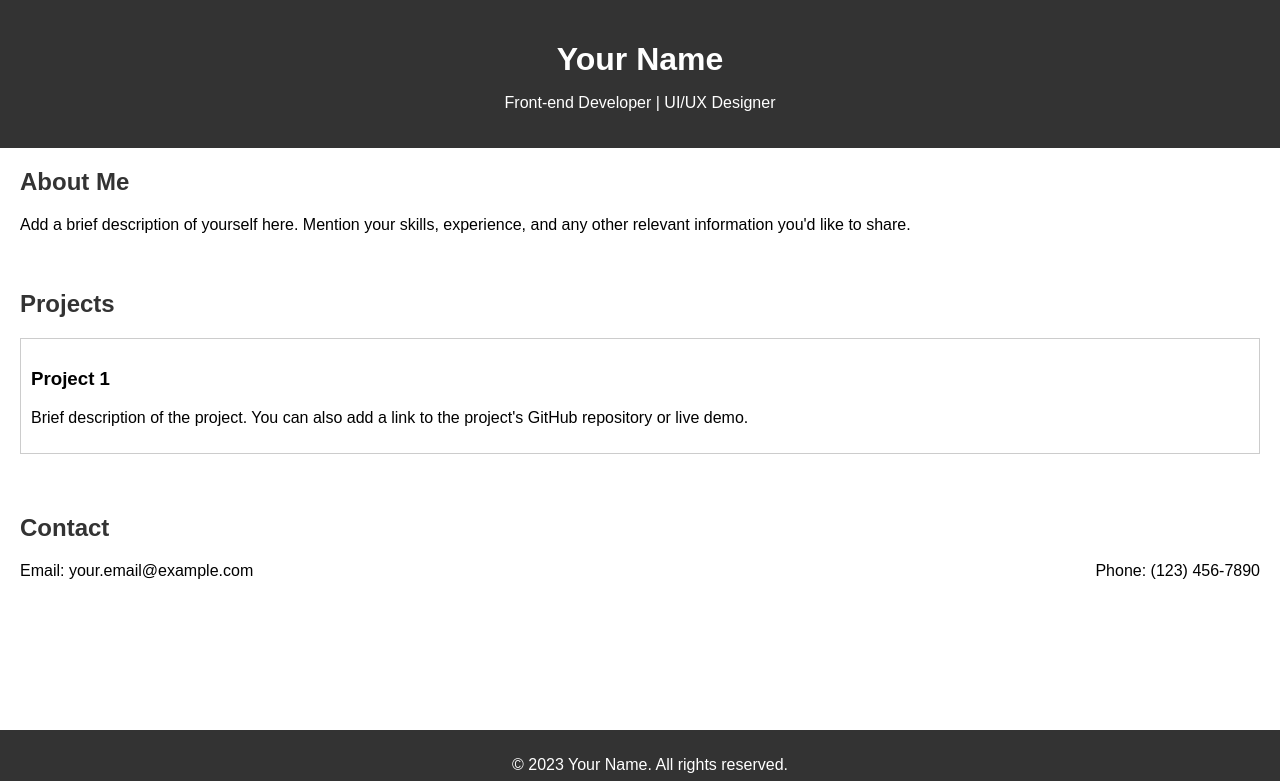
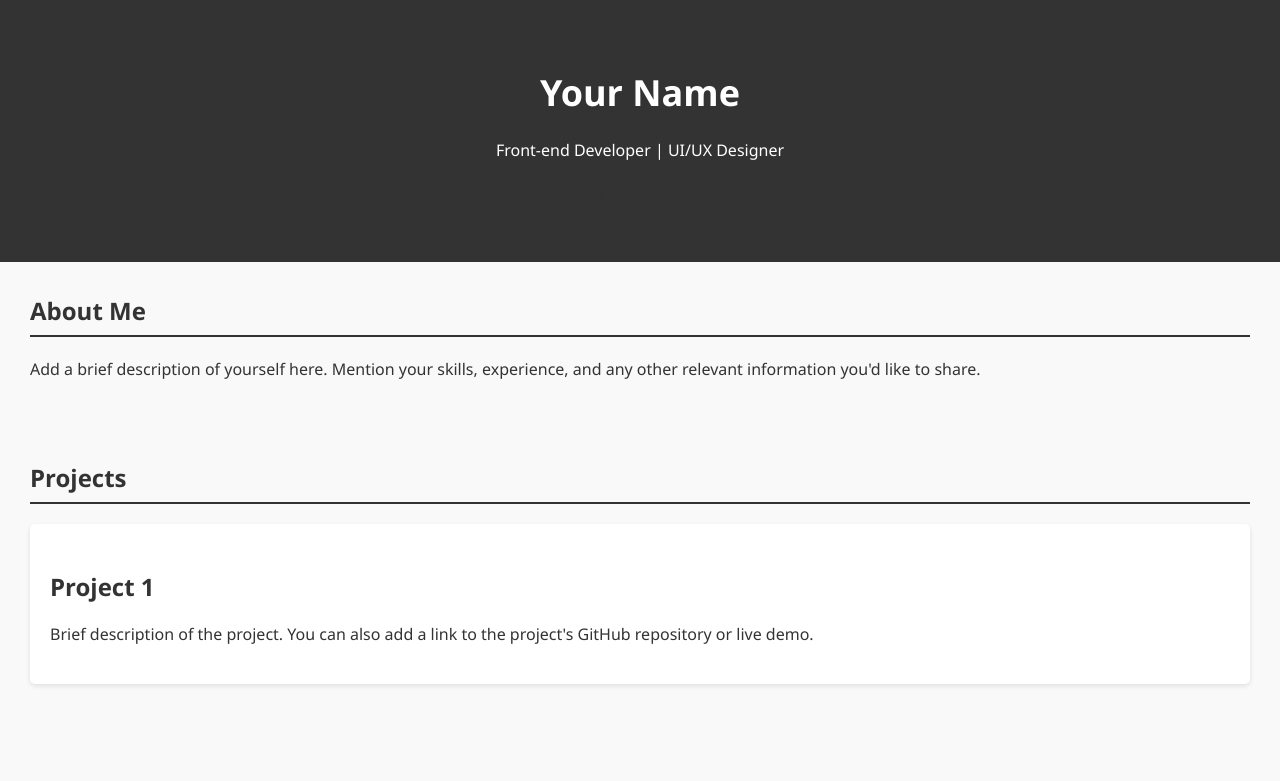
Before and after one commit to brockwalls/brockwalls.github.io, a plain HTML site: page index.html in a window 1280 px wide. Shown: the top 781 px of the page. Drawn offline with Linux system fonts and the light colour scheme.

Commit message:
Update index.html

```diff
--- a/index.html
+++ b/index.html
@@ -7,54 +7,108 @@
   <title>Your Name - Portfolio</title>
   <style>
     body {
-      font-family: Arial, sans-serif;
+      font-family: 'Segoe UI', Tahoma, Geneva, Verdana, sans-serif;
       margin: 0;
       padding: 0;
+      line-height: 1.6;
+      color: #333;
+      background-color: #f9f9f9;
     }
 
     header {
       background-color: #333;
       color: #fff;
       text-align: center;
-      padding: 20px;
+      padding: 40px 0;
     }
 
     h1 {
+      font-size: 36px;
       margin-bottom: 5px;
     }
 
     h2 {
+      font-size: 24px;
       margin-top: 0;
       color: #333;
+      border-bottom: 2px solid #333;
+      padding-bottom: 5px;
     }
 
     section {
-      padding: 20px;
+      padding: 30px;
     }
 
     footer {
       background-color: #333;
       color: #fff;
       text-align: center;
-      padding: 10px;
-      position: absolute;
-      bottom: 0;
-      width: 100%;
+      padding: 20px 0;
     }
 
     .project {
-      margin-bottom: 20px;
-      padding: 10px;
-      border: 1px solid #ccc;
+      margin-bottom: 40px;
+      padding: 20px;
+      border-radius: 5px;
+      box-shadow: 0 2px 5px rgba(0, 0, 0, 0.1);
+      background-color: #fff;
+    }
+
+    .project h3 {
+      font-size: 24px;
+      color: #333;
+      margin-bottom: 10px;
+    }
+
+    .project p {
+      font-size: 16px;
     }
 
     .contact-info {
       display: flex;
-      justify-content: space-between;
+      justify-content: center;
+      margin-top: 30px;
     }
 
     .contact-info p {
       margin: 0;
+      margin-right: 20px;
+      font-size: 18px;
+    }
+
+    .social-icons {
+      margin-top: 20px;
+    }
+
+    .social-icons a {
+      display: inline-block;
+      margin-right: 15px;
+      font-size: 24px;
+      color: #333;
+      transition: color 0.2s;
+    }
+
+    .social-icons a:hover {
+      color: #007bff;
+    }
+
+    /* Media Queries */
+    @media (max-width: 768px) {
+      h1 {
+        font-size: 30px;
+      }
+
+      h2 {
+        font-size: 22px;
+      }
+
+      .project {
+        padding: 15px;
+      }
+
+      .contact-info p {
+        font-size: 16px;
+      }
     }
   </style>
 </head>
@@ -63,6 +117,11 @@
   <header>
     <h1>Your Name</h1>
     <p>Front-end Developer | UI/UX Designer</p>
+    <div class="social-icons">
+      <a href="#" target="_blank"><i class="fab fa-twitter"></i></a>
+      <a href="#" target="_blank"><i class="fab fa-linkedin"></i></a>
+      <a href="#" target="_blank"><i class="fab fa-github"></i></a>
+    </div>
   </header>
 
   <section>
@@ -98,6 +157,9 @@
   <footer>
     <p>&copy; 2023 Your Name. All rights reserved.</p>
   </footer>
+
+  <!-- Font Awesome icons -->
+  <script src="https://cdnjs.cloudflare.com/ajax/libs/font-awesome/6.0.0-beta3/js/all.min.js" integrity="sha512-DlFcJvLyGBheVwBepcvuNYtORy5jus2iln8F4Lph3IDePL8M2Y3VL0FkO32CSNRMZie/PLRuefw3CkEgLFmKw==" crossorigin="anonymous" referrerpolicy="no-referrer"></script>
 </body>
 
 </html>
```
